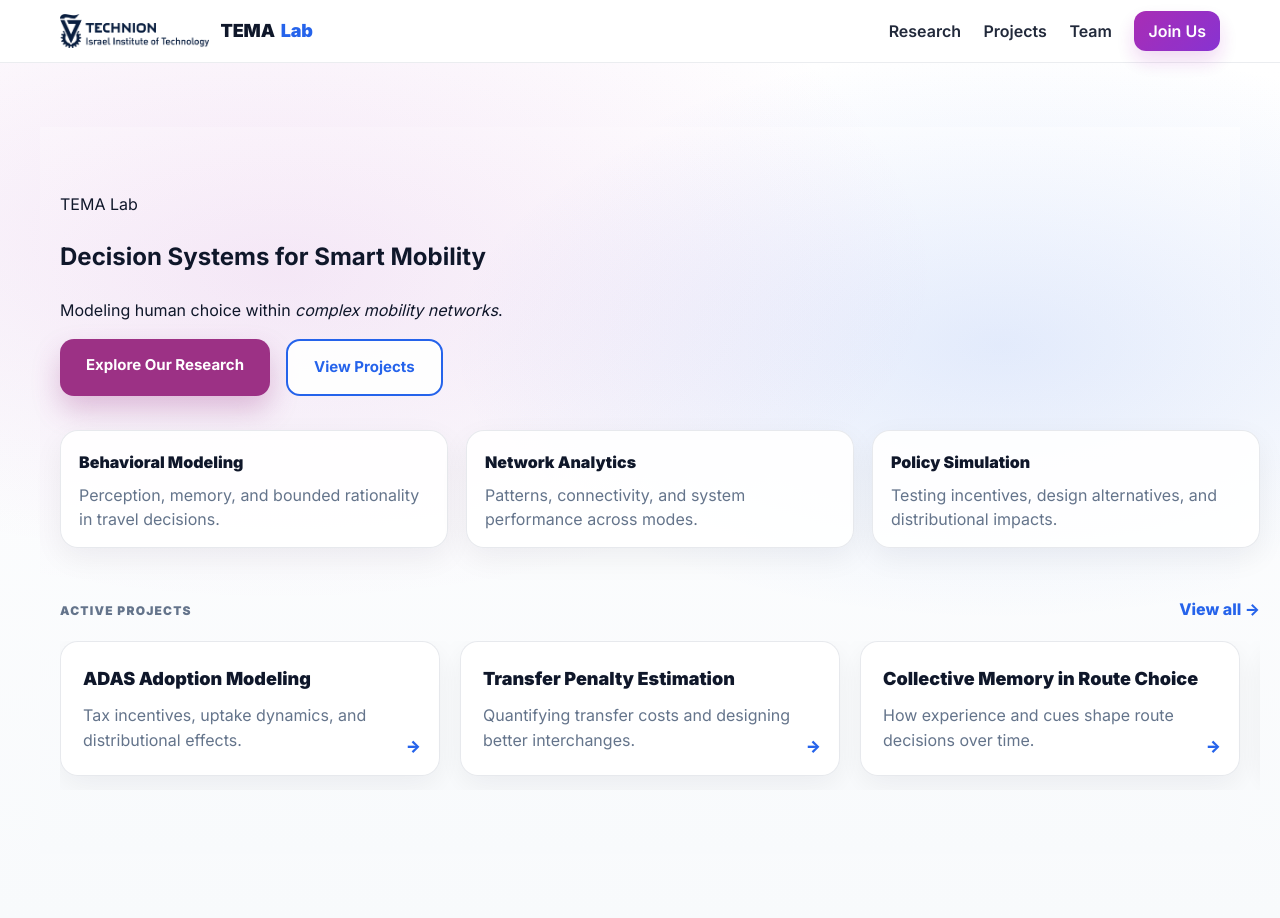
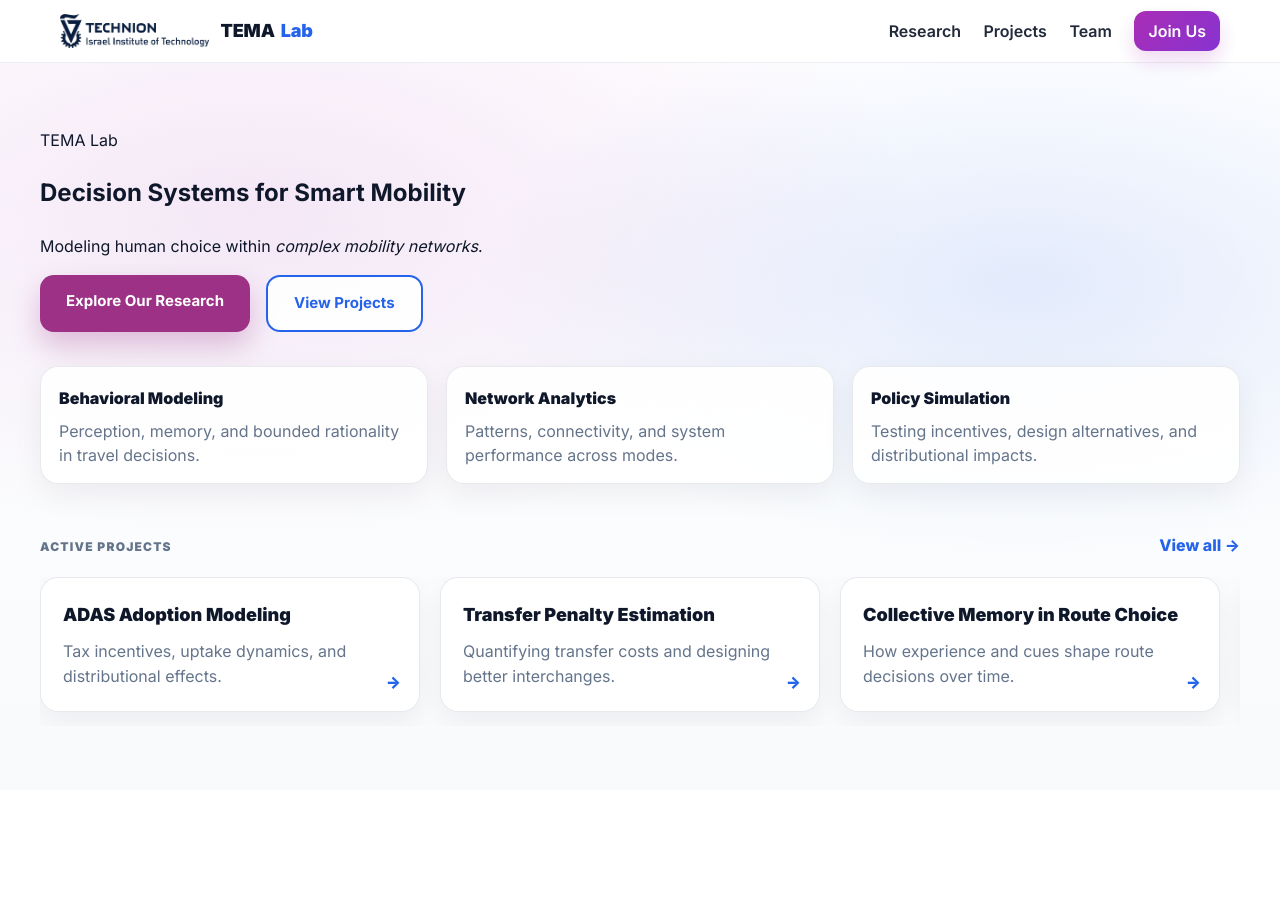
Before and after one commit to tema-technion/tema-technion.github.io, a Jekyll site: the page built from index.md, in a window 1280 px wide. Built offline with Jekyll 4.4.1, drawn with Linux system fonts in a browser that asks for light colours.

Commit message:
Update home.html

```diff
--- a/_layouts/home.html
+++ b/_layouts/home.html
@@ -1,38 +1,67 @@
 <!doctype html>
 <html lang="en">
 <head>
+  <!-- =========================================================
+       TEMA LAB — Base layout for ALL pages
+       Key idea:
+       - The layout provides the navbar + loads CSS
+       - Each page (index/research/projects/…) provides its own sections
+       - We do NOT wrap {{ content }} inside .hero here (prevents duplication)
+       ========================================================= -->
   <meta charset="utf-8" />
   <meta name="viewport" content="width=device-width, initial-scale=1" />
+
   <title>{{ page.title }} | {{ site.title }}</title>
+
+  <!-- Main site stylesheet -->
   <link rel="stylesheet" href="{{ '/assets/css/style.css' | relative_url }}">
 </head>
 
 <body>
 
+  <!-- =========================================================
+       NAVBAR
+       - Left: Technion logo + TEMA Lab wordmark
+       - Right: navigation links + Join Us button
+       ========================================================= -->
   <header class="navbar">
     <div class="nav-container">
- <a class="brand" href="/">
-  <img src="/assets/img/technion-logo.png" alt="Technion logo">
+
+      <!-- Brand (click returns to homepage) -->
+      <a class="brand" href="{{ '/' | relative_url }}">
+        <!-- NOTE:
+             Put the Technion logo file here:
+             /assets/img/technion-logo.png
+        -->
+        <img src="{{ '/assets/img/technion-logo.png' | relative_url }}" alt="Technion logo">
+
+        <!-- Wordmark in navbar (smaller than hero wordmark) -->
         <div class="logo">
           <span class="tema">TEMA</span>
           <span class="lab">Lab</span>
         </div>
       </a>
-      <nav>
-        <a href="/research/">Research</a>
-        <a href="/projects/">Projects</a>
-        <a href="/team/">Team</a>
-        <a class="btn" href="/join/">Join Us</a>
+
+      <!-- Navigation -->
+      <nav class="nav-links">
+        <a href="{{ '/research/' | relative_url }}">Research</a>
+        <a href="{{ '/projects/' | relative_url }}">Projects</a>
+        <a href="{{ '/team/' | relative_url }}">Team</a>
+        <a class="btn" href="{{ '/join/' | relative_url }}">Join Us</a>
       </nav>
+
     </div>
   </header>
 
-  <!-- HERO SECTION -->
-  <section class="hero">
-    <div class="hero-content">
+  <!-- =========================================================
+       PAGE CONTENT
+       Each page is responsible for its own structure:
+       - index.md will define the hero/cards/strip
+       - research.md etc will define their content sections
+       ========================================================= -->
+  <main>
     {{ content }}
-    </div>
-  </section>
+  </main>
 
 </body>
 </html>
```
Lines whose indentation alone changed are shown as unchanged.
